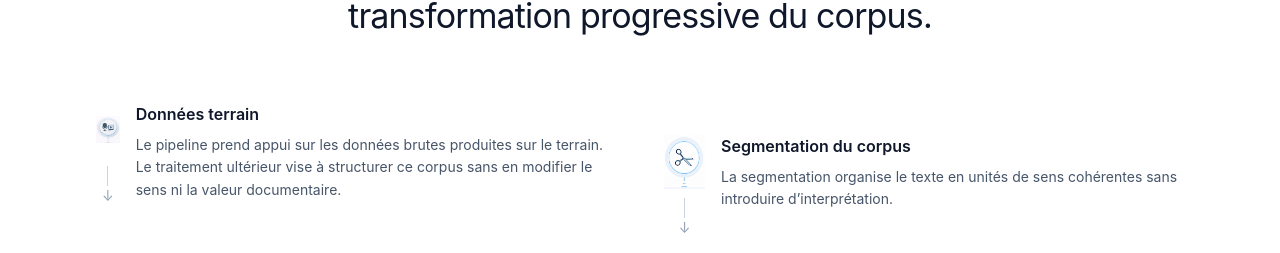
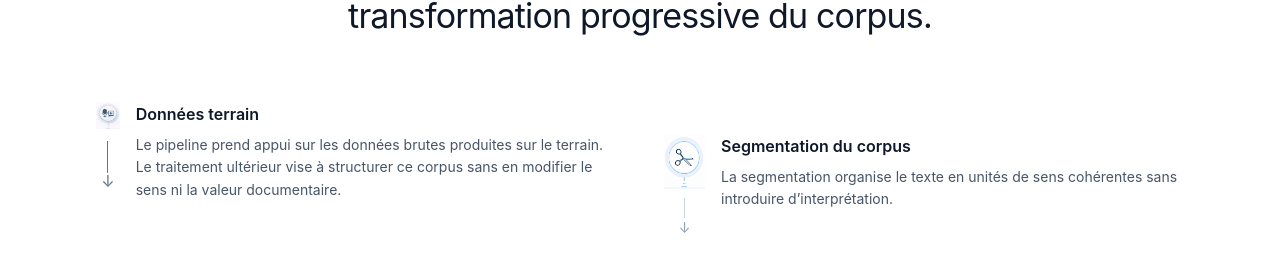
Before and after one commit to momopro21/vidame-recherche, a React (Vite) app: page / in a window 1280 px wide. Shown: the part 1984-2237 px from the top of the page. Built offline with nearby package versions, Linux system fonts and the light colour scheme; the HTML template or start-up script is replaced by a standard one.

Commit message:
Update App.tsx

```diff
--- a/src/App.tsx
+++ b/src/App.tsx
@@ -715,11 +715,11 @@ function Accueil({setPage,lang,}: {setPage: (page: string) => void;lang: "fr" |
       {/* 1 */}
       <div className="flex items-start gap-4">
         <div className="flex w-14 flex-col items-center">
-          <img src="/icons/icon-donnees.png" className="h-14 w-14 object-contain" />
-          <div className="mt-2 flex flex-col items-center">
-            <div className="h-5 w-px bg-slate-300"></div>
-            <div className="text-slate-400 text-sm">↓</div>
-          </div>
+          <img src="/icons/icon-donnees.png" className="h-18 w-18 object-contain" />
+          <div className="mt-3 flex flex-col items-center">
+            <div className="h-8 w-px bg-slate-500"></div>
+            <div className="text-slate-500 text-base leading-none">↓</div>
+    </div>
         </div>
         <div>
           <h3 className="text-[16px] font-semibold text-slate-900">Données terrain</h3>
```
